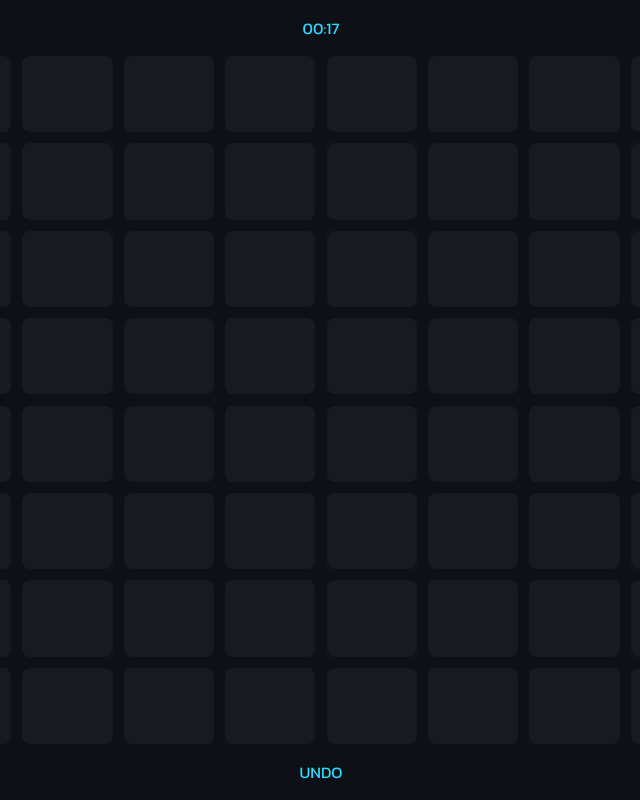
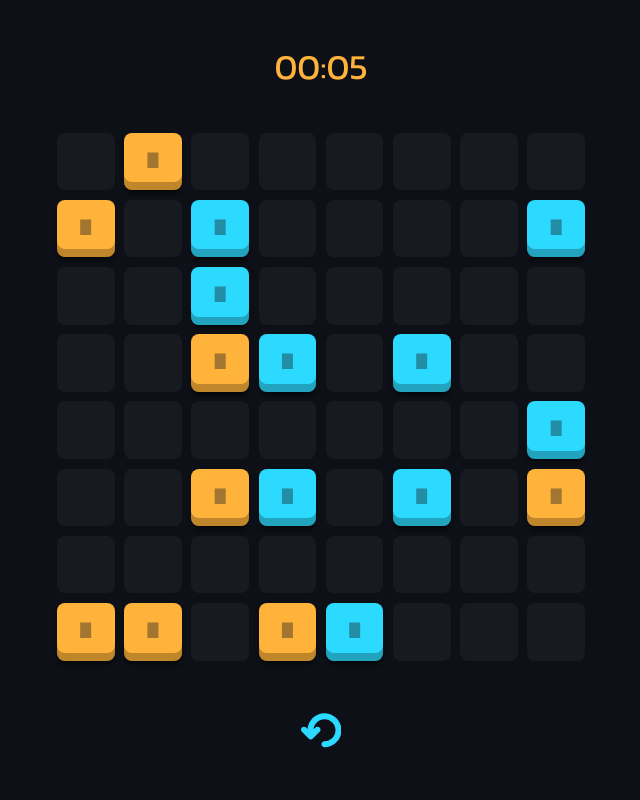
Before and after one commit to cheatsnake/binario, a Svelte app: page / in a window 1280 px wide. Shown: the whole page, without its empty margins (319-959 px from the left). Built offline with nearby package versions, Linux system fonts and the light colour scheme.

Commit message:
corrections and code decomposition

```diff
--- a/src/App.svelte
+++ b/src/App.svelte
@@ -1,11 +1,9 @@
 <script lang="ts">
-	import GameArea from './components/GameArea.svelte';
+	import GamePage from './pages/GamePage.svelte';
 </script>
 
 <div class="app">
-	<p>00:17</p>
-	<GameArea/>
-	<p>UNDO</p>
+	<GamePage />
 </div>
 
 <style lang="scss">
@@ -14,7 +12,7 @@
 		height: 100vh;
 		text-align: center;
 		display: flex;
-		justify-content: center;
+		justify-content: space-evenly;
 		flex-direction: column;
 		align-items: center;
 		background-color: #0d1117;
--- a/src/components/Field.svelte
+++ b/src/components/Field.svelte
@@ -1,48 +1,41 @@
 <script lang="ts">
-	import { onMount } from 'svelte';
 
-	let canvas: HTMLCanvasElement;
+    import { onMount } from 'svelte';
+    import type BinarioCore from '../core';
+    import type { TileValues } from '../types';
+    import Tile from './Tile.svelte'
 
-	onMount(() => {
-		const ctx = canvas.getContext('2d');
-        const canvasSize = window.innerWidth > 800 ? 800 : window.innerWidth - 20;
-        canvas.width = canvas.height = canvasSize;
+    let area: HTMLDivElement;
+    export let binario: BinarioCore
+    export let changeTile: (r: number, c: number, v: TileValues) => void;
 
-        const SIZE = 8;
+    onMount(() => {
+        window.oncontextmenu = () => false;
 
-        function createTiles() {
-            const tileSize = (canvasSize - canvasSize / 10) / SIZE;
-            const padding = (canvasSize / 10) / (SIZE - 1);
+        const gapSize = (1 - (binario.size - 4) * 0.1)
 
-            ctx.fillStyle = ctx.strokeStyle = "#171a20";
-            ctx.lineWidth = 1;
-            ctx.lineJoin = 'round';
-            for (let i = 0; i < SIZE; i++) {
-                    for (let j = 0; j < SIZE; j++ ) {
-                    ctx.beginPath();
-                    ctx.rect(j * (tileSize + padding), i * (tileSize + padding), tileSize, tileSize);
-                    ctx.stroke();
-                    ctx.fill();
-                }
-            }
-
-        }
-        createTiles()
-
-
-        // ctx.moveTo(0, 0)
-        // ctx.lineTo(canvasSize / 2, canvasSize / 2)
-        // ctx.strokeStyle = "#171a20"
-        // ctx.stroke()
-	})
-
-
+        area.style.width = area.style.height = `${(window.innerHeight*0.66).toFixed(0)}px`;
+        area.style.gridTemplateColumns = `repeat(${binario.size}, 1fr)`
+        area.style.gridTemplateRows = `repeat(${binario.size}, 1fr)`
+        area.style.gap = `${gapSize < 0.4 ? 0.4 : gapSize }rem`
+	});
 </script>
 
-
-<canvas id="canvas" bind:this={canvas}></canvas>
-
+<div class="area" bind:this={area}>
+	{#each binario.task as row, i}
+        {#each row as value, j}
+            <Tile value="{value}" id="{`${i}-${j}`}" changeTile={changeTile}/>
+        {/each}
+	{/each}
+</div>
 
 <style lang="scss">
-
+    .area {
+        width: 43.75rem;
+        height: 43.75rem;
+        display: grid;
+        grid-template-columns: repeat(8, 1fr);
+        grid-template-rows: repeat(8, 1fr);
+        gap: 0.6rem;
+    }
 </style>
--- a/src/components/GameArea.svelte
+++ /dev/null
@@ -1,38 +0,0 @@
-<script lang="ts">
-
-    import { onMount } from 'svelte';
-    import Tile from './Tile.svelte'
-
-    let area: HTMLDivElement;
-    const SIZE = 8;
-
-    const tiles: {id: number}[] = [];
-        for (let i = 0; i < SIZE ** 2; i++) {
-            tiles.push({id: i})
-    }
-
-    let cmps = [];
-
-    onMount(() => {
-        area.style.gridTemplateColumns = `repeat(${SIZE}, 1fr)`
-        area.style.gridTemplateRows = `repeat(${SIZE}, 1fr)`
-	});
-
-</script>
-
-<div class="area" bind:this={area}>
-	{#each tiles as tile, index (tile.id)}
-			<Tile bind:this={cmps[index]} />
-	{/each}
-</div>
-
-<style lang="scss">
-    .area {
-        width: 800px;
-        height: 800px;
-        display: grid;
-        grid-template-columns: repeat(8, 1fr);
-        grid-template-rows: repeat(8, 1fr);
-        gap: 0.7rem;
-    }
-</style>
--- a/src/components/Tile.svelte
+++ b/src/components/Tile.svelte
@@ -1,45 +1,78 @@
 <script lang="ts">
 	import { fade } from 'svelte/transition'
     import { onMount } from 'svelte';
+    import { TileValues } from '../types';
 
+    export let value: string;
+    export let id: string;
+    export let changeTile: (r: number, c: number, v: TileValues) => void;
     let tile: HTMLDivElement
-    let tileStyle = "tile"
+    const tileStyle = "tile"
+    const blockedTile = "tile_block"
+
+    function swapTile() {
+        const row = +tile.id.split('-')[0]
+        const column = +tile.id.split('-')[1]
+
+        if (tile.classList.contains("tile_1")) {
+            tile.classList.remove("tile_1")
+            tile.classList.add("tile_0")
+            changeTile(row, column, TileValues.ZERO)
+        } else if (tile.classList.contains("tile_0")) {
+            tile.classList.remove("tile_0")
+            changeTile(row, column, TileValues.EMPTY)
+        } else {
+            tile.classList.add("tile_1")
+            changeTile(row, column, TileValues.ONE)
+        }
+    }
 
     onMount(() => {
         tile.addEventListener('click', () => {
-            switch(tileStyle) {
-                case "tile":
-                    tileStyle += " active_one"
-                    break;
-                case "tile active_one":
-                    tileStyle = "tile active_zero"
-                    break;
-                case "tile active_zero":
-                    tileStyle = "tile"
-                    break;
-            }
+            if (!tile.classList.contains(blockedTile)) swapTile()
         })
     })
+
 </script>
 
-<div transition:fade class="{tileStyle}" bind:this={tile}></div>
+{#if value === TileValues.ZERO || value === TileValues.ONE}
+    <div
+        transition:fade
+        id="{id}"
+        class="{`${tileStyle} ${tileStyle}_${value} ${blockedTile}`}"
+        bind:this={tile}
+    >∎</div>
+{:else}
+    <div transition:fade id="{id}" class="{tileStyle}" bind:this={tile}></div>
+{/if}
 
 <style lang="scss">
     .tile {
+        user-select: none;
         border-radius: 0.5rem;
         background-color: #171a20;
         width: 100%;
         height: 100%;
-    }
-    .active {
-        transition: 0.3s all;
-        opacity: 0;
-        &_one {
+        transition: 0.15s all;
+        &_1 {
             background-color: #ffb33b;
-            opacity: 1;
+            box-shadow: rgba(0, 0, 0, 0.4) 0px 2px 4px,
+            rgba(0, 0, 0, 0.3) 0px 7px 3px -3px,
+            rgba(0, 0, 0, 0.25) 0px -0.5rem 0px inset;
         }
-        &_zero {
+        &_0 {
             background-color: #2ddaff;
+            box-shadow: rgba(0, 0, 0, 0.4) 0px 2px 4px,
+            rgba(0, 0, 0, 0.3) 0px 7px 3px -3px,
+            rgba(0, 0, 0, 0.25) 0px -0.5rem 0px inset;
+        }
+        &_block {
+            font-size: 2rem;
+            text-align: center;
+            color: rgba(23, 26, 32, 0.4);
+        }
+        &:hover {
+            transform: scale(1.05);
         }
     }
 </style>
```
